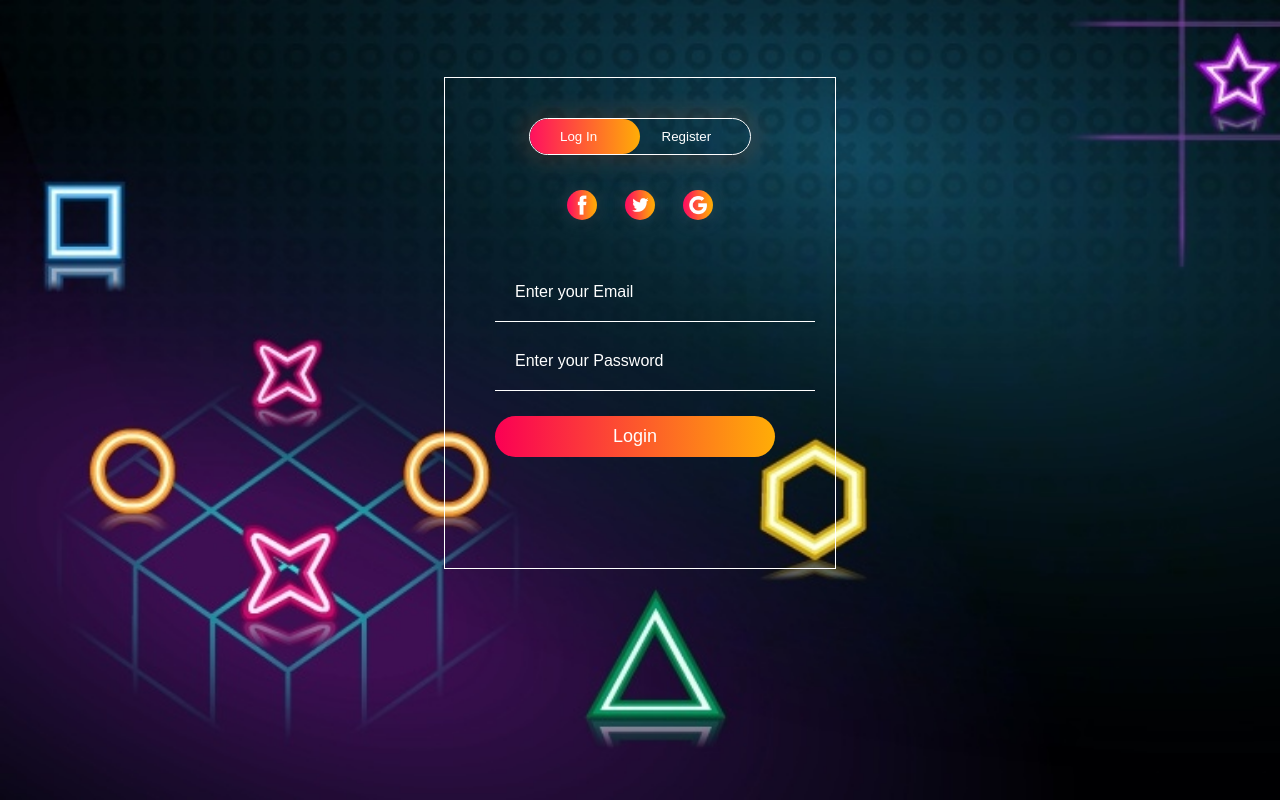
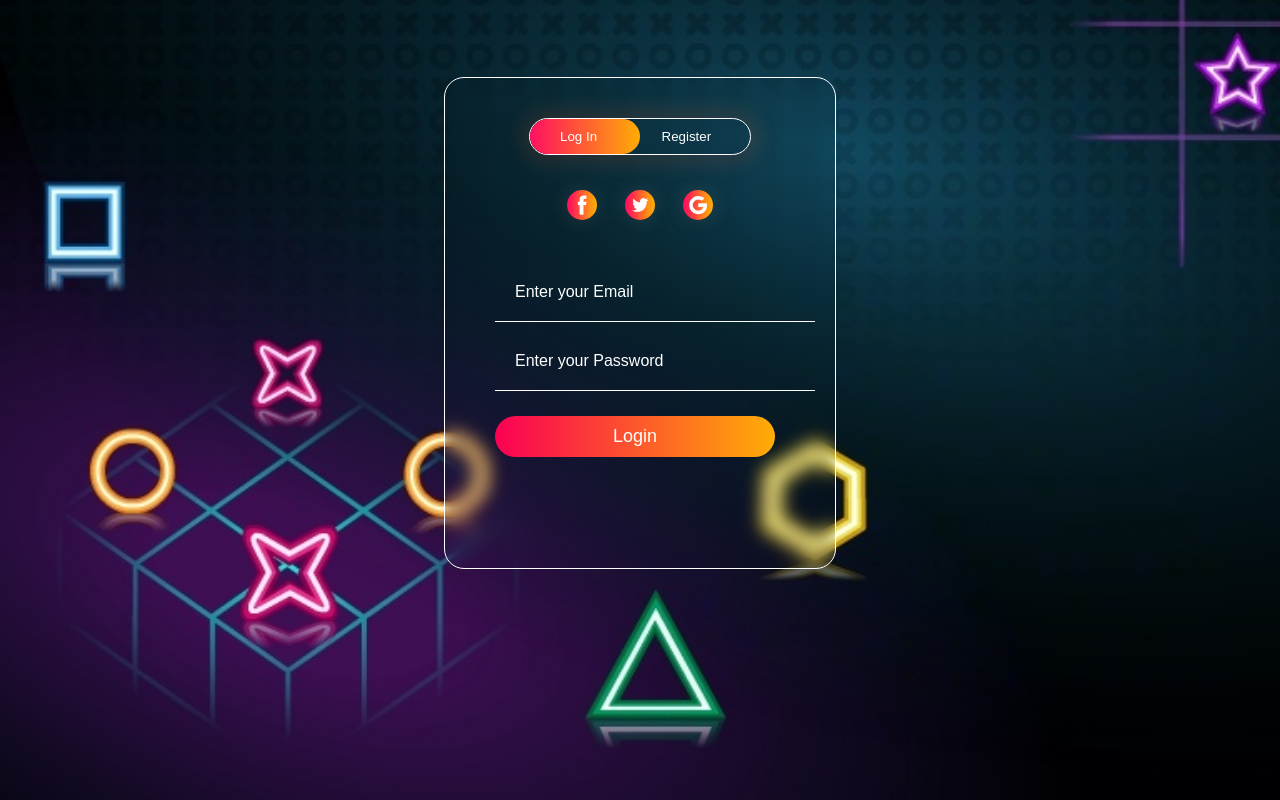
Before and after one commit to abhijeetsenguptaa/racial-class-2069, a plain HTML site: page frontend/index.html in a window 1280 px wide. Drawn offline with Linux system fonts and the light colour scheme.

Commit message:
signup page modified with blur

```diff
--- a/frontend/cssfile/index.css
+++ b/frontend/cssfile/index.css
@@ -22,6 +22,8 @@
     padding: 5px;
     overflow: hidden;
     border: 1px solid white;
+    border-radius: 20px;
+    backdrop-filter: blur(9px);
 }
 
 .button-box {
```
Also changed, not shown: frontend/jsfile/signup.js (added).
